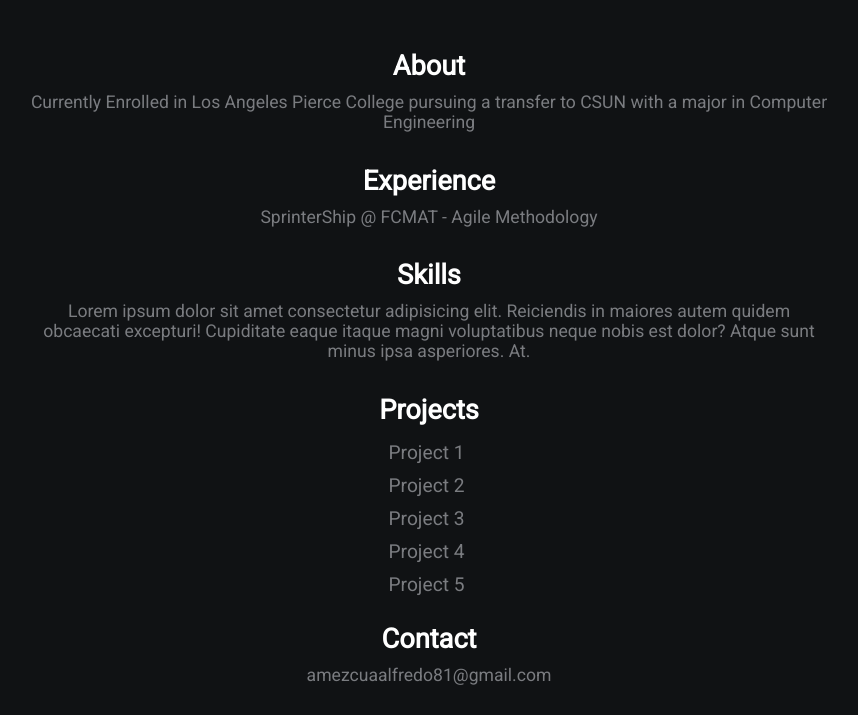
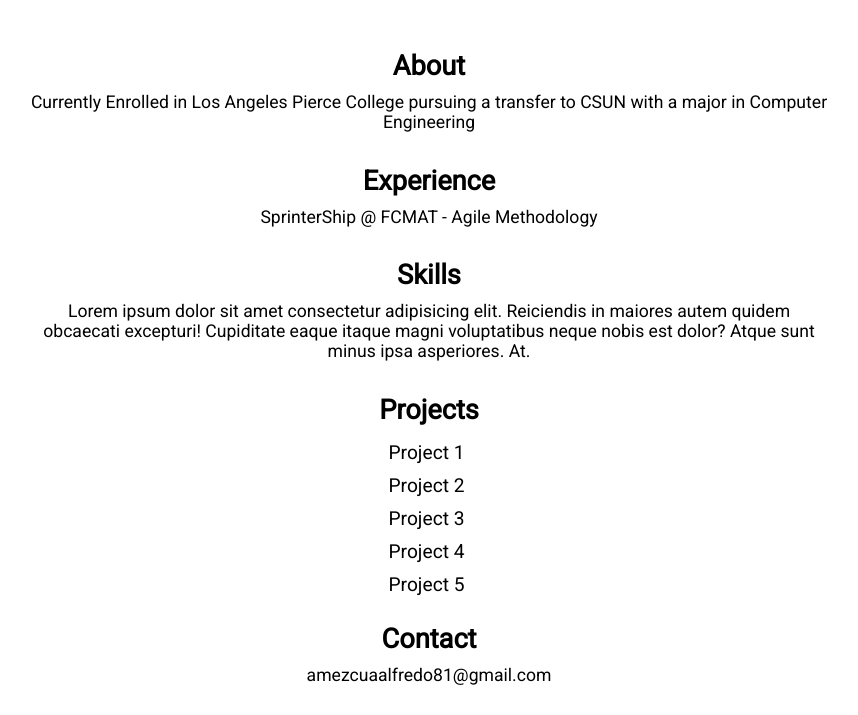
Before and after one commit to alfredzero/portfolio, a plain HTML site: page index.html in a window 1280 px wide. Shown: the part 120-835 px from the top of the page, without its empty margins (211-1069 px from the left). Drawn offline with Linux system fonts and the light colour scheme.

Commit message:
Update style.css

```diff
--- a/style.css
+++ b/style.css
@@ -4,8 +4,8 @@ body {
     margin: 0;
     padding: 0;
     font-family: 'Roboto', sans-serif;
-    background-color: #101214;
-    color: #7A7C80;
+    background-color: #fff;
+    color: #000;  /* Change the default text color to black */
     display: flex;
     justify-content: center;
     align-items: center;
@@ -23,11 +23,11 @@ body {
 }
 
 h2, .white {
-    color: #fff;
+    color: #000;  /* Change the color of h2 and white class text to black */
 }
 
 a {
-    color: #7A7C80;
+    color: #000;  /* Change link color to black */
     text-decoration: none;
 }
 
@@ -82,13 +82,13 @@ a {
 /* Animations / utilities */
 .section-2 a:hover {
     font-size: 1.3rem;
-    color: #fff;
+    color: #555;  /* Slightly lighter color on hover */
     cursor: pointer;
     transition: 0.2s;
 }
 
 .section-1 a:hover {
-    color: #fff;
+    color: #555;  /* Slightly lighter color on hover */
     cursor: pointer;
     transition: 0.3s;
 }
```
